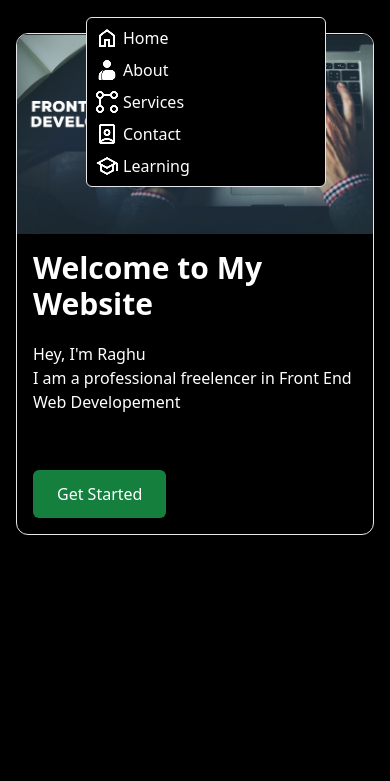
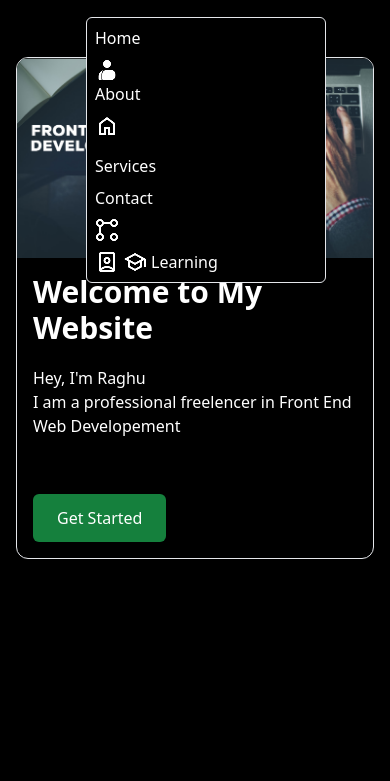
Before and after one commit to devil-mask1432/tailwindweb, a website: page index.html in a window 390 px wide. Both pictures are taken after a click on the button 362 px from the left and 37 px from the top of the page. Shown: the part 63-844 px from the top of the page. Drawn offline with Linux system fonts and the light colour scheme.

Commit message:
index.html file updated

```diff
--- a/index.html
+++ b/index.html
@@ -3,7 +3,7 @@
 <head>
   <meta charset="UTF-8">
   <meta name="viewport" content="width=device-width, initial-scale=1.0">
-  <title>myweb</title>
+  <title>myweb</title>++
   <link rel="stylesheet" href="src/output.css">
   <link rel="icon" type="assets/icon" href="assets/Secondary Logo.png">
 </head>
@@ -37,22 +37,22 @@
       <div  class="fixed top-[80px]   right-16 flex justify-between  bg-black rounded-md border p-2 w-60 md:hidden" >
        <ul class="space-y-2">
           <li class="cursor-pointer flex space-x-1">
-            <img src="assets/home.png" alt="">
             <a href="#home">Home</a>
           </li>
-          <li class="cursor-pointer flex space-x-1">
           <img src="assets/about.png" alt="">
           <a href="#about">About</a>
+          <img src="assets/home.png" alt="" class="">
         </li>
         <li class="cursor-pointer flex space-x-1">
-            <img src="assets/linked services.png" alt="">
+            <li class="cursor-pointer flex space-x-1"class="">
             <a href="#services">Services</a>
           </li>
           <li class="cursor-pointer flex space-x-1">
-            <img src="assets/contact.png" alt="">
             <a href="#contact">Contact</a></li>
+            <img src="assets/linked services.png" alt=""class="">
             <li class="cursor-pointer flex space-x-1">
-            <img src="assets/learnig.png" alt="">
+            <img src="assets/contact.png" alt=""class="">
+            <img src="assets/learnig.png" alt=""class="">
             <a href="#learn">Learning</a>
           </li>
         </ul>
@@ -154,13 +154,17 @@
        </h1>
       <div>
         <div class="md:flex mb-4">
+          <a href="">
             <img class="md:h-40  rounded-md" src="assets/image.png" alt="">
+          </a>
           <p class="md:p-3 mt-2">
            I have learned HTML and CSS watching these videos,check out these video's if you want to learn them
           </p>
         </div>
         <div class="md:flex">
-          <img class="md:h-40  rounded-md" src="assets/Screenshot 2025-03-18 123609.png" alt="">
+          <a href="https://www.youtube.com/watch?v=EerdGm-ehJQ&list=PPSV&t=1s">
+            <img class="md:h-40  rounded-md object-cover" src="assets/Screenshot 2025-03-18 123609.png" alt="">
+          </a>
           <p class="md:p-3 mt-2">
             JS from above videos. Check out these video if you wanted to  learnt HTML,CSS AND JAVASCRIPT.
             More info about vedios creator, His name is Simon and he wanted to make TEC Career easy for everyone. His teaching method is totaly different
```
Lines whose indentation alone changed are shown as unchanged.
